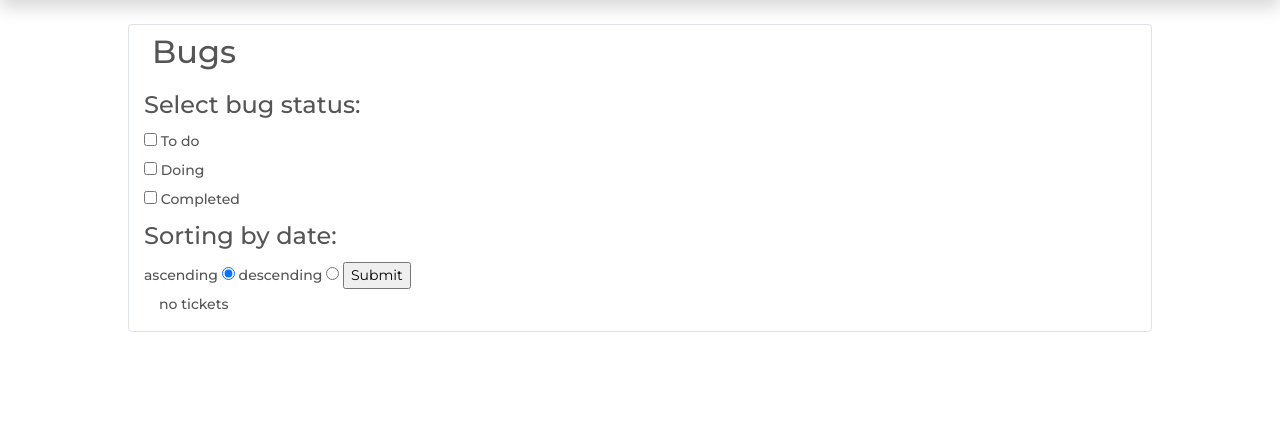
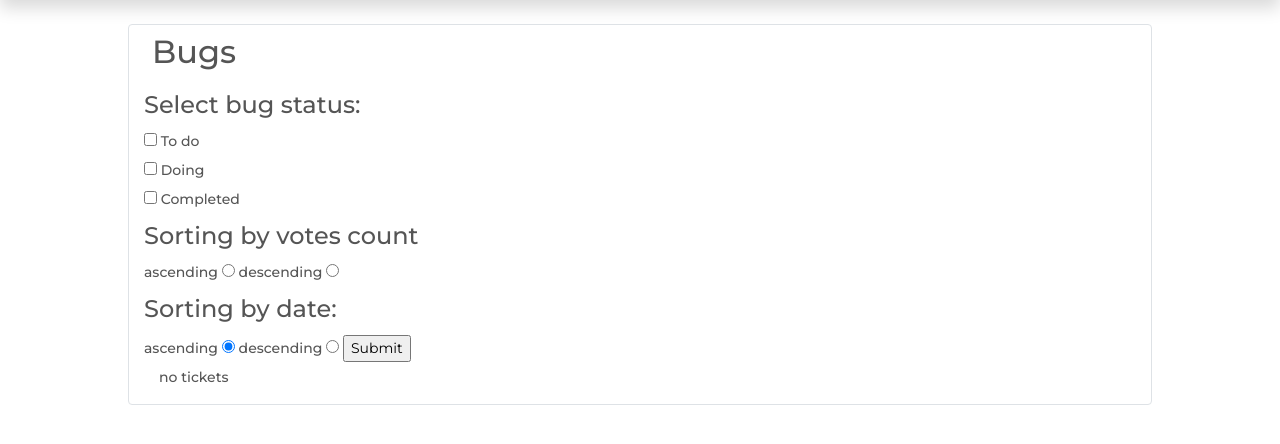
Before and after one commit to r-andy79/issue-tracker-project, a Django app: page /bugs in a window 1280 px wide. Shown: the part 56-500 px from the top of the page. Run offline with Django 3.2, Linux system fonts and the light colour scheme; data that the repository does not hold is empty; some libraries are stand-ins or nearby versions.

Commit message:
Added sorting by votes count

```diff
--- a/templates/tickets/bugs_list.html
+++ b/templates/tickets/bugs_list.html
@@ -24,11 +24,16 @@
                       </div>
                 </fieldset>
                 <fieldset>
+                    <legend>Sorting by votes count</legend>
+                    <label for="ascending">ascending</label>
+                    <input type="radio" name="date" id="vote_ascending" value="vote_ascending" {{vote_ascending_checked}}/>
+                    <label for="descending">descending</label>
+                    <input type="radio" name="date" id="vote_descending" value="vote_descending" {{vote_descending_checked}}/>
                     <legend>Sorting by date:</legend>
-                    <label for="ascending">ascending</label>
-                    <input type="radio" name="date" id="ascending" value="ascending" {{ascending_checked}} />
-                    <label for="descending">descending</label>
-                    <input type="radio" name="date" id="descending" value="descending" {{descending_checked}} />
+                    <label for="date ascending">ascending</label>
+                    <input type="radio" name="date" id="date_ascending" value="date_ascending" {{date_ascending_checked}} />
+                    <label for="date descending">descending</label>
+                    <input type="radio" name="date" id="date_descending" value="date_descending" {{date_descending_checked}} />
                     <input type="submit">
                 </fieldset>
             </form>
--- a/tickets/views.py
+++ b/tickets/views.py
@@ -18,6 +18,7 @@ stripe.api_key = settings.STRIPE_SECRET_KEY
 
 
 def tickets_list(request):
+    """Displays the five latest tickets on the main site of the application"""
     bugs_list_short = Ticket.objects.filter(ticket_type="bug").annotate(total_votes=Count("vote")).order_by('-created_date')[:5]
     features_list_short = Ticket.objects.filter(ticket_type="feature").annotate(payments_sum=Sum("payment__payment_value")).order_by('-created_date')[:5]
     context = {
@@ -28,8 +29,10 @@ def tickets_list(request):
 
 def sort_list(tickets_list, sorting_order):
     order_map = {
-        'descending': '-created_date',
-        'ascending': 'created_date',
+        'date_descending': '-created_date',
+        'date_ascending': 'created_date',
+        'vote_descending': '-total_votes',
+        'vote_ascending': 'total_votes',
         'to do': 'T',
         'doing': 'D',
         'completed': 'C'
@@ -53,16 +56,17 @@ def bugs_list(request):
 
     # b_list = Ticket.objects.filter(bug).filter(q_objects)
 
-    sorting_order = request.POST['date'] if request.method == "POST" else 'ascending'
+    sorting_order = request.POST['date'] if request.method == "POST" else 'date_ascending'
     ticket_status = request.POST.getlist('status') if request.method == "POST" else ''
-
     sorted_bugs_list = sort_list(bugs_all, sorting_order)
     filtered_bugs_list = filter_list(sorted_bugs_list, request)
 
     context = {
         'bugs_list': filtered_bugs_list,
-        'ascending_checked': 'checked' if sorting_order == 'ascending' else '',
-        'descending_checked': 'checked' if sorting_order == 'descending' else '',
+        'date_ascending_checked': 'checked' if sorting_order == 'date_ascending' else '',
+        'date_descending_checked': 'checked' if sorting_order == 'date_descending' else '',
+        'vote_ascending_checked': 'checked' if sorting_order == 'vote_ascending' else '',
+        'vote_descending_checked': 'checked' if sorting_order == 'vote_descending' else '',
         'to_do_checked': 'checked' if ticket_status == 'T' else '',
         'doing_checked': 'checked' if ticket_status == 'D' else '',
         'completed_checked': 'checked' if ticket_status == 'C' else '',
@@ -71,9 +75,9 @@ def bugs_list(request):
 
 def features_list(request):
     feature = Q(ticket_type="feature")
-    features_all = Ticket.objects.filter(feature).annotate(payments_sum=Sum('payment'))
+    features_all = Ticket.objects.filter(feature).annotate(payments_sum=Sum('payment__payment_value'))
 
-    sorting_order = request.POST['date'] if request.method == "POST" else 'ascending'
+    sorting_order = request.POST['date'] if request.method == "POST" else 'date_ascending'
     ticket_status = request.POST.getlist('status') if request.method == "POST" else ''
 
     sorted_features_list = sort_list(features_all, sorting_order)
@@ -81,8 +85,8 @@ def features_list(request):
 
     context = {
         'features_list': filtered_features_list,
-        'ascending_checked': 'checked' if sorting_order == 'ascending' else '',
-        'descending_checked': 'checked' if sorting_order == 'descending' else '',
+        'date_ascending_checked': 'checked' if sorting_order == 'date_ascending' else '',
+        'date_descending_checked': 'checked' if sorting_order == 'date_descending' else '',
     }
     return render(request, "tickets/features_list.html", context)
 
```
